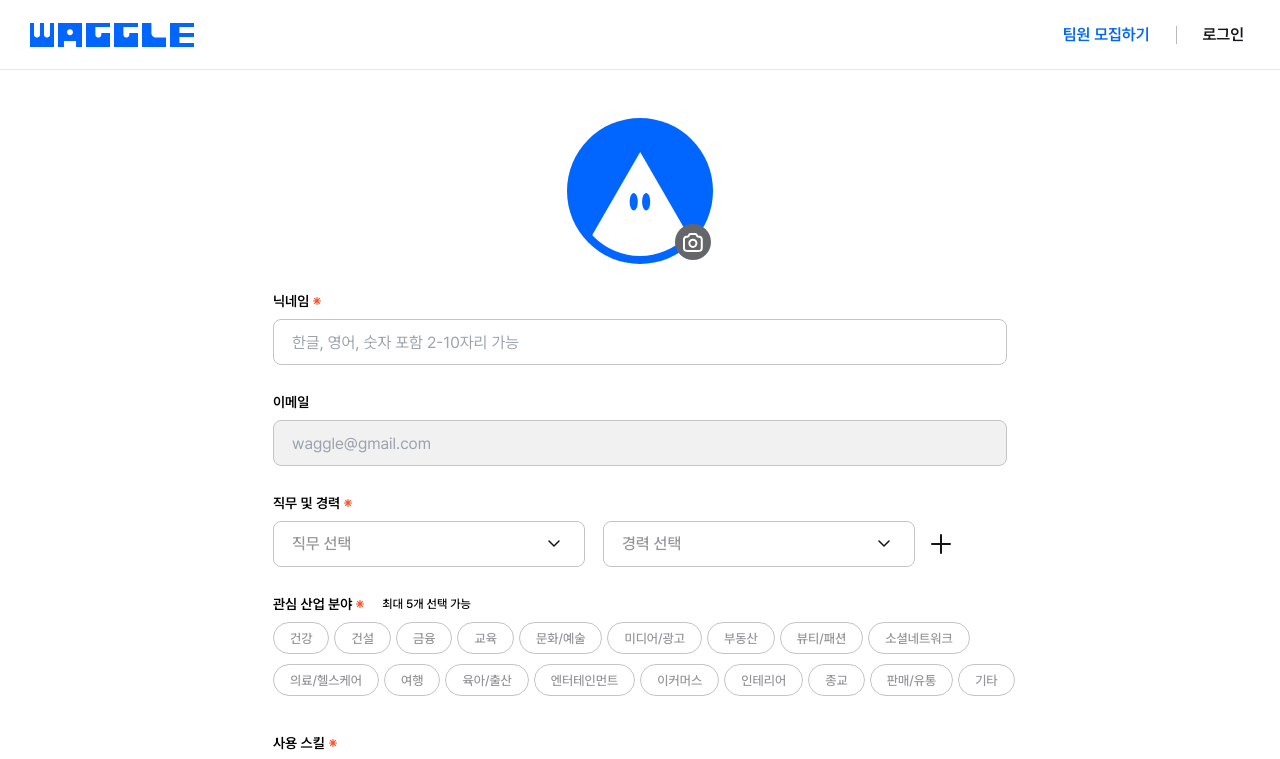
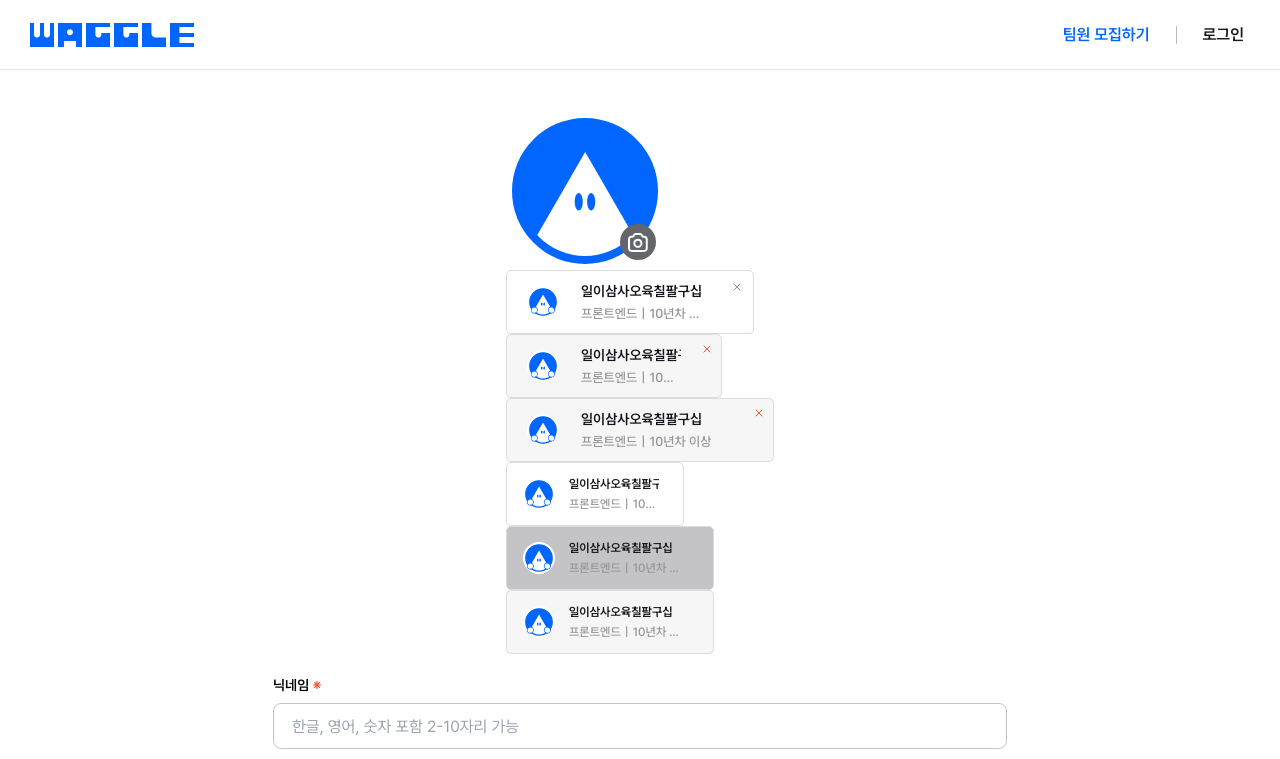
Before and after one commit to Team-Waggle/Frontend, a React (Vite) app: page /profile in a window 1280 px wide. Shown: the top 759 px of the page. Built offline with nearby package versions, Linux system fonts and the light colour scheme.

Commit message:
style: profile 디자인시스템 profileChip 수정

```diff
--- a/src/components/common/Profile/ProfileChip/BaseProfileChip.tsx
+++ b/src/components/common/Profile/ProfileChip/BaseProfileChip.tsx
@@ -9,13 +9,13 @@ import XRedIcon from '../../../../assets/profile/icon/icon-x-red.svg?react';
 const BaseProfileChip = memo(
   forwardRef<HTMLDivElement | HTMLButtonElement, ProfileChipProps>(
     (
-      { size = 'md', type, state = 'default', className = '', ...rest },
+      { size = 'md', type, state = 'default', className = '', name, jobRole, yearCount, ...rest },
       ref,
     ) => {
       const isControl = type === 'control';
       const ComponentTag = isControl ? 'button' : 'div';
 
-      const baseStyles = "flex items-center justify-between h-[6.4rem]";
+      const baseStyles = "flex items-center justify-center h-[6.4rem] truncate overflow-hidden min-w-0";
       const chipStyles = useMemo(() => {
         const styleByState = PROFILE_CHIP_STYLES[type]?.[state] || '';
         const sizeStyle = PROFILE_CHIP_SIZE[type]?.[size] || '';
@@ -26,27 +26,33 @@ const BaseProfileChip = memo(
       const ProfileChipContent = () => (
         <>
           <ProfileIcon size="md" type="default" />
-          <div className={`flex flex-col items-start ${isControl ? "w-[9.1rem] flex-shrink-0" : ""}`}>
+          <div className={`w-auto flex flex-col items-start flex-1 min-w-0 gap-[0.2rem] ${isControl ? "w-[9.1rem] flex-shrink-0" : ""}`}>
             <div className="flex items-center gap-[0.2rem] self-stretch">
-              <p className={`line-clamp-1 truncate text-black-130 ${isControl ? "text-caption-12_Sb600" : "text-subtitle-14_Sb600"}`}>
-                일이삼사오육칠팔구십
+              <p className={`max-w-full line-clamp-1 truncate text-black-130 ${isControl ? "text-caption-12_Sb600" : "text-subtitle-14_Sb600"}`}>
+                {name}
               </p>
             </div>
             <div className={`flex items-center gap-[0.4rem] self-stretch text-black-70 ${isControl ? "text-caption-12_M500" : "text-caption-13_M500"}`}>
-              <span> 프론트엔드 </span>
+              <span> {jobRole} </span>
               <span> | </span>
-              <span> 10년차 이상 </span>
+              <span className="truncate max-w-full"> {yearCount} </span>
             </div>
           </div>
         </>
       );
 
-      const ChangeButton = () =>
-        !isControl && (
+      const CloseButton = () => {
+        if (type !== 'default') return null;
+
+        const isRed = state === 'hover' || state === 'active';
+        const Icon = isRed ? XRedIcon : XGreyIcon;
+
+        return (
           <div className="flex flex-col items-end gap-4 self-stretch px-0 py-4">
-            <XGreyIcon />
+            <Icon />
           </div>
         );
+      };
 
       return (
         <ComponentTag
@@ -56,7 +62,7 @@ const BaseProfileChip = memo(
           {...(rest as any)}
         >
           <ProfileChipContent />
-          <ChangeButton />
+          <CloseButton />
         </ComponentTag>
       );
     },
--- a/src/components/common/Profile/ProfileChip/styles.ts
+++ b/src/components/common/Profile/ProfileChip/styles.ts
@@ -2,7 +2,7 @@ import { ProfileChipType, ScreenSize } from '../../../../styles/types/profileChi
 
 const COMMON_DEFAULT_BORDER_STYLE = 'border-solid border-[1px] border-black-50 rounded-lg';
 const DEFAULT_PADDING = 'pl-8 pr-4 py-0 gap-[2.2rem]';
-const CONTROL_PADDING = 'p-[1.4rem] pr-[2.4rem] pl-[1.6rem] gap-[1.4rem]';
+const CONTROL_PADDING = 'py-[1.4rem] pr-[2.4rem] pl-[1.6rem] gap-[1.4rem] shrink-0';
 
 export const PROFILE_CHIP_SIZE: Record<ProfileChipType, Record<ScreenSize, string>> = {
   default: {
--- a/src/pages/Profile.tsx
+++ b/src/pages/Profile.tsx
@@ -53,6 +53,12 @@ const Profile = () => {
     <div className="flex w-[1200px] flex-col items-center">
       <div className="mb-[20px] mt-[42px]">
         <ProfileIcon size="lg" type="edit" />
+        <ProfileChip type="default" name="일이삼사오육칠팔구십" jobRole="프론트엔드" yearCount="10년차 이상" state="default" size="xl" />
+        <ProfileChip type="default" name="일이삼사오육칠팔구십" jobRole="프론트엔드" yearCount="10년차 이상" state="hover" size="md" />
+        <ProfileChip type="default" name="일이삼사오육칠팔구십" jobRole="프론트엔드" yearCount="10년차 이상" state="active" size="xs" />
+        <ProfileChip type="control" name="일이삼사오육칠팔구십" jobRole="프론트엔드" yearCount="10년차 이상" state="default" size="xl" />
+        <ProfileChip type="control" name="일이삼사오육칠팔구십" jobRole="프론트엔드" yearCount="10년차 이상" state="hover" size="md" />
+        <ProfileChip type="control" name="일이삼사오육칠팔구십" jobRole="프론트엔드" yearCount="10년차 이상" state="disabled" size="xs" />
       </div>
 
       <div className="flex w-[734px] flex-col items-start gap-[26px]">
--- a/src/styles/types/profileChip.d.ts
+++ b/src/styles/types/profileChip.d.ts
@@ -16,4 +16,12 @@ interface ControlProfileChipProps extends React.ButtonHTMLAttributes<HTMLButtonE
   size?: ScreenSize;
 }
 
-export type ProfileChipProps = DefaultProfileChipProps | ControlProfileChipProps;
+interface ProfileChipContentProps {
+  name: string;
+  jobRole: string;
+  yearCount: string;
+}
+
+export type ProfileChipProps =
+  | (DefaultProfileChipProps & ProfileChipContentProps)
+  | (ControlProfileChipProps & ProfileChipContentProps);
```
